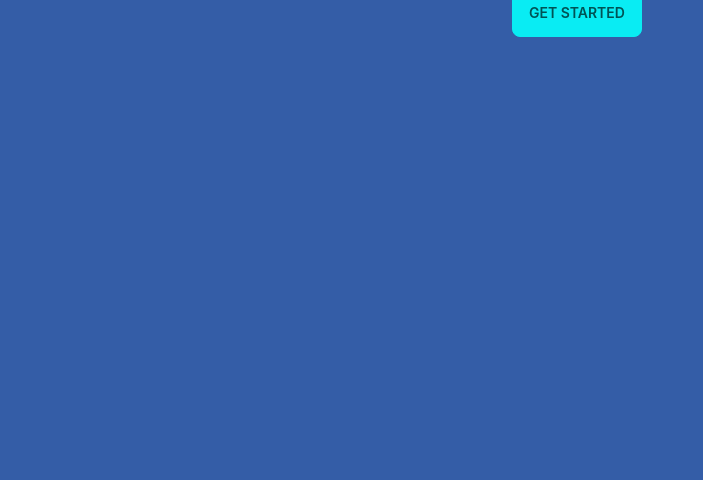
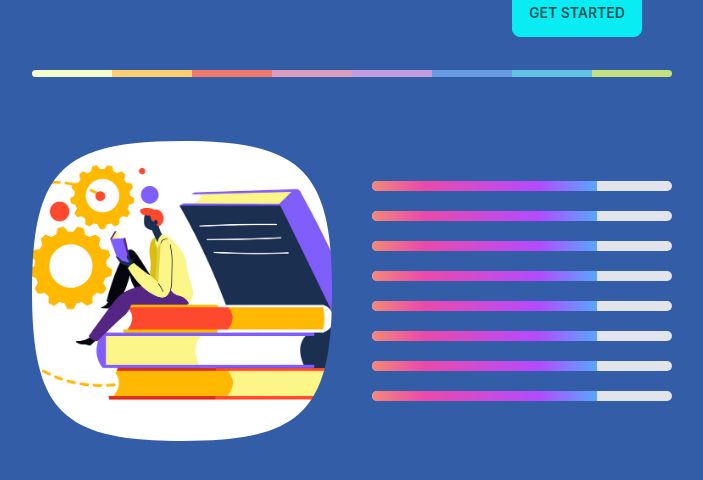
Before and after one commit to rakibul-wdp/portfolio, a React (Create React App) app: page / in a window 1280 px wide. Shown: the part 1340-1820 px from the top of the page, without its empty margins (288-991 px from the left). Before the commit the page ends 1405 px from the top, so only its background shows below. Built offline with nearby package versions, Linux system fonts and the light colour scheme.

Commit message:
add skills section in home page

```diff
--- a/src/Pages/Home/Home.js
+++ b/src/Pages/Home/Home.js
@@ -2,6 +2,7 @@ import React from 'react';
 import AboutMe from './AboutMe';
 import HomeBanner from './HomeBanner';
 import './Home.css';
+import Skills from './Skills';
 
 const Home = () => {
   return (
@@ -9,6 +10,8 @@ const Home = () => {
       <HomeBanner />
       <hr className='colored'></hr>
       <AboutMe />
+      <hr className='colored'></hr>
+      <Skills />
     </div>
   );
 };
--- /dev/null
+++ b/src/Pages/Home/Skills.css
@@ -0,0 +1,23 @@
+.progress-animated {
+  width: 100%;
+  height: 10px;
+  background: #e1e4e8;
+  border-radius: 5px;
+  overflow: hidden;
+}
+.progress-animated .progress-bar-animated {
+  display: block;
+  height: 100%;
+  background: linear-gradient(90deg, #ffd33d, #ea4aaa 17%, #b34bff 34%, #01feff 51%, #ffd33d 68%, #ea4aaa 85%, #b34bff);
+  background-size: 300% 100%;
+  animation: progress-animation 2s linear infinite;
+}
+
+@keyframes progress-animation {
+  0% {
+    background-position: 100%;
+  }
+  100% {
+    background-position: 0;
+  }
+}
--- a/src/Pages/Home/Skills.js
+++ b/src/Pages/Home/Skills.js
@@ -0,0 +1,43 @@
+import React from 'react';
+import './Skills.css';
+import skills from '../../assets/images/skills.png';
+
+const Skills = () => {
+  return (
+    <section className='grid sm:grid-cols-1 md:grid-cols-2 lg:grid-cols-2 gap-10 my-16 items-center'>
+      <div className='avatar'>
+        <div className='w-96 mask mask-squircle'>
+          <img src={skills} alt='' />
+        </div>
+      </div>
+      <div>
+        <div className='progress-animated max-w-xl my-5'>
+          <span className='progress-bar-animated' style={{ width: '75%' }}></span>
+        </div>
+        <div className='progress-animated max-w-xl my-5'>
+          <span className='progress-bar-animated' style={{ width: '75%' }}></span>
+        </div>
+        <div className='progress-animated max-w-xl my-5'>
+          <span className='progress-bar-animated' style={{ width: '75%' }}></span>
+        </div>
+        <div className='progress-animated max-w-xl my-5'>
+          <span className='progress-bar-animated' style={{ width: '75%' }}></span>
+        </div>
+        <div className='progress-animated max-w-xl my-5'>
+          <span className='progress-bar-animated' style={{ width: '75%' }}></span>
+        </div>
+        <div className='progress-animated max-w-xl my-5'>
+          <span className='progress-bar-animated' style={{ width: '75%' }}></span>
+        </div>
+        <div className='progress-animated max-w-xl my-5'>
+          <span className='progress-bar-animated' style={{ width: '75%' }}></span>
+        </div>
+        <div className='progress-animated max-w-xl my-5'>
+          <span className='progress-bar-animated' style={{ width: '75%' }}></span>
+        </div>
+      </div>
+    </section>
+  );
+};
+
+export default Skills;
```
Also changed, not shown: src/assets/images/skills.png (added).
